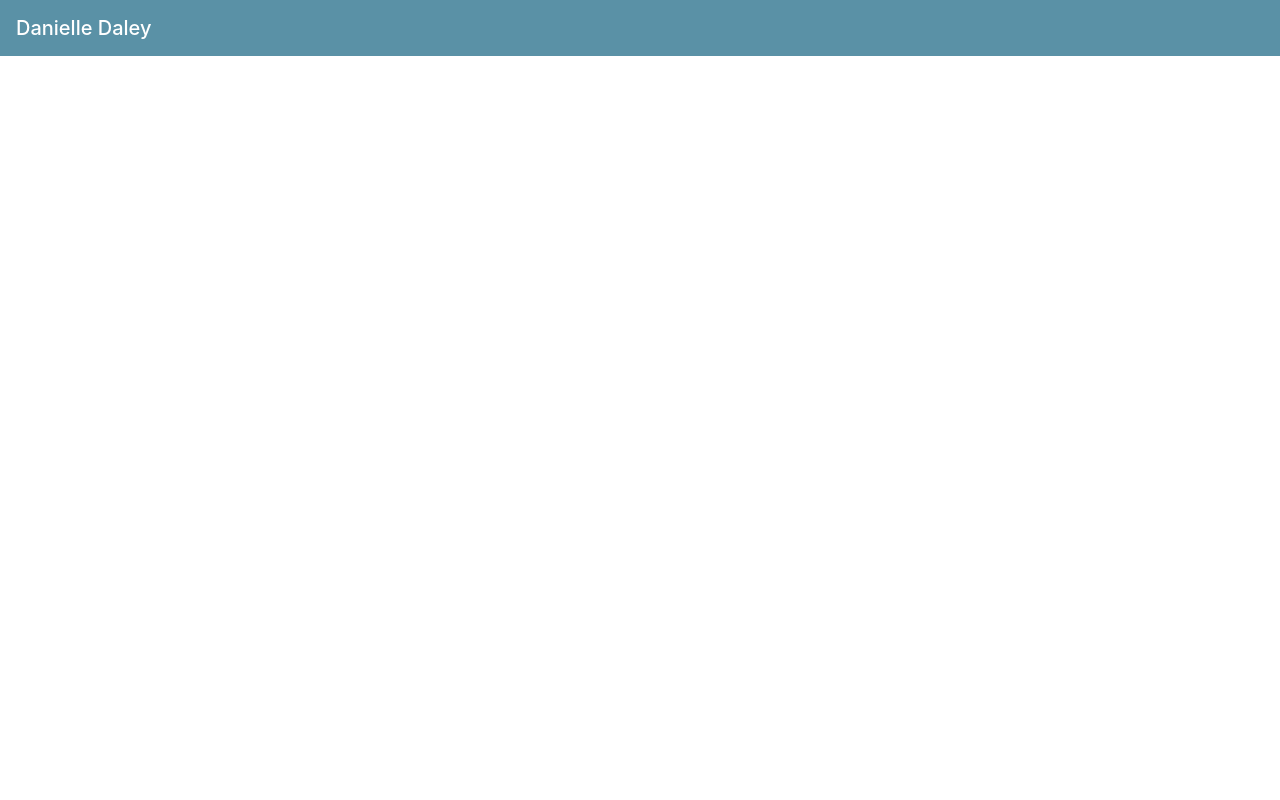
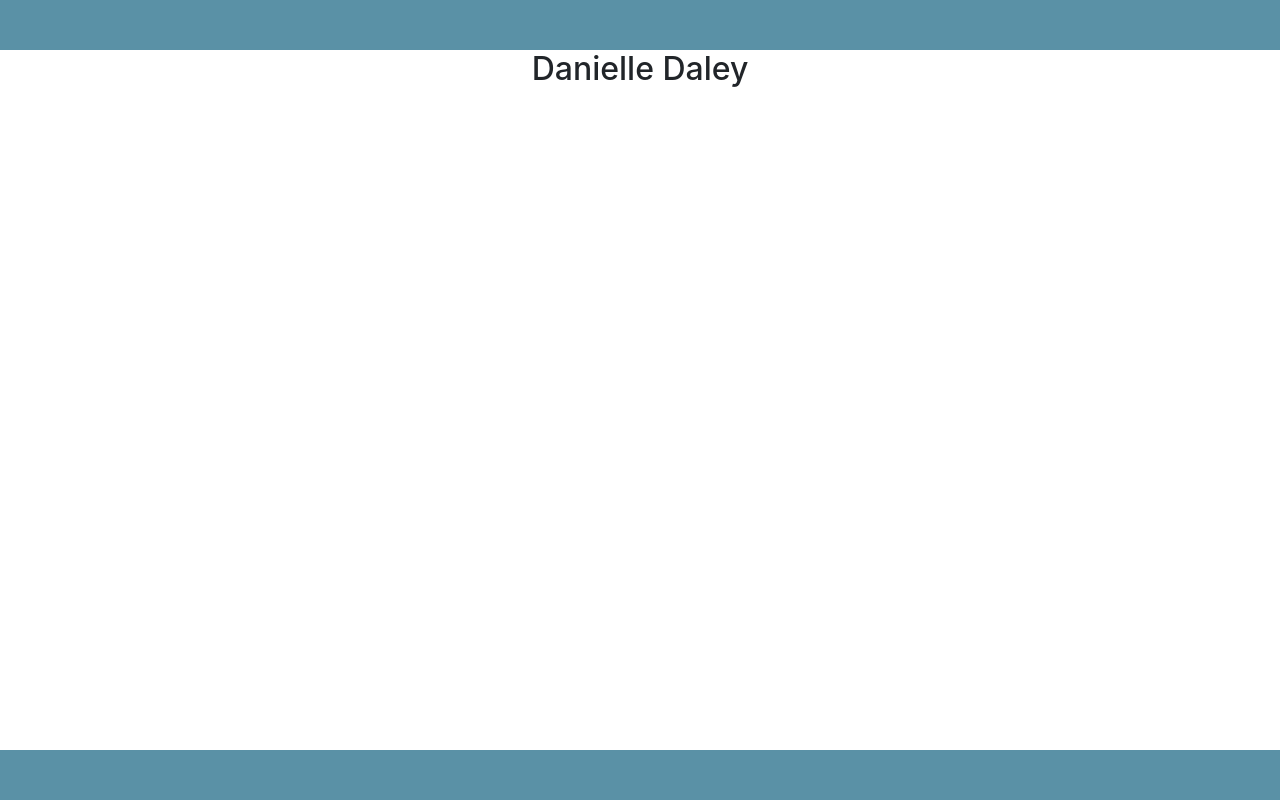
Before and after one commit to danielledaley2196/updated-portfolio, a plain HTML site: page index.html in a window 1280 px wide. Drawn offline with nearby package versions, Linux system fonts and the light colour scheme.

Commit message:
added foot

```diff
--- a/index.html
+++ b/index.html
@@ -14,14 +14,15 @@
 </head>
 <body>
     <nav class="navbar navbar-light">
-        <span class="navbar-brand mb-0 h1 text-center text-white">Danielle Daley</span>
+        <span class="navbar-brand mb-0 h1 text-center text-black"></span>
       </nav>
     <div class="container">
         <div class="row">
-            <div>
-                <h2></h2>
+            <div class="col text-center">
+                <h2>Danielle Daley</h2>
             </div>
         </div>
     </div>
+    <footer class="fixed-bottom foot"></footer>
 </body>
 </html>
--- a/style.css
+++ b/style.css
@@ -1,7 +1,17 @@
 nav.navbar {
     background-color: #5a91a6;
+    height: 50px;
 }
 span.navbar-brand {
-    color: white;
+    color:black;
     text-align: center;
 }
+footer.foot {
+    background-color: #5a91a6;
+    height: 50px;
+    margin: 0 auto;
+    left: 0;
+    bottom: 0;
+    width: 100%;
+    text-align: center;
+}
```
